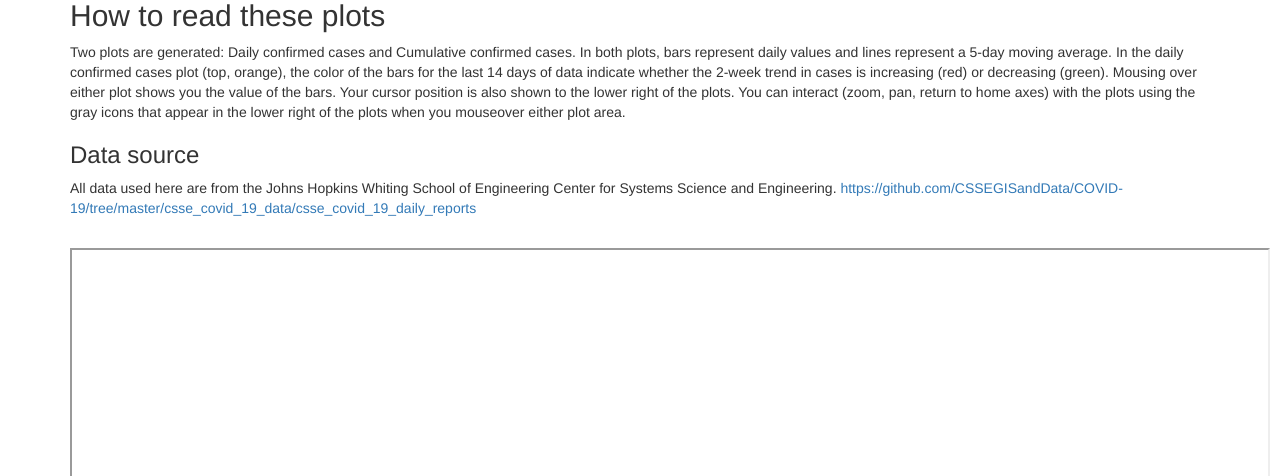
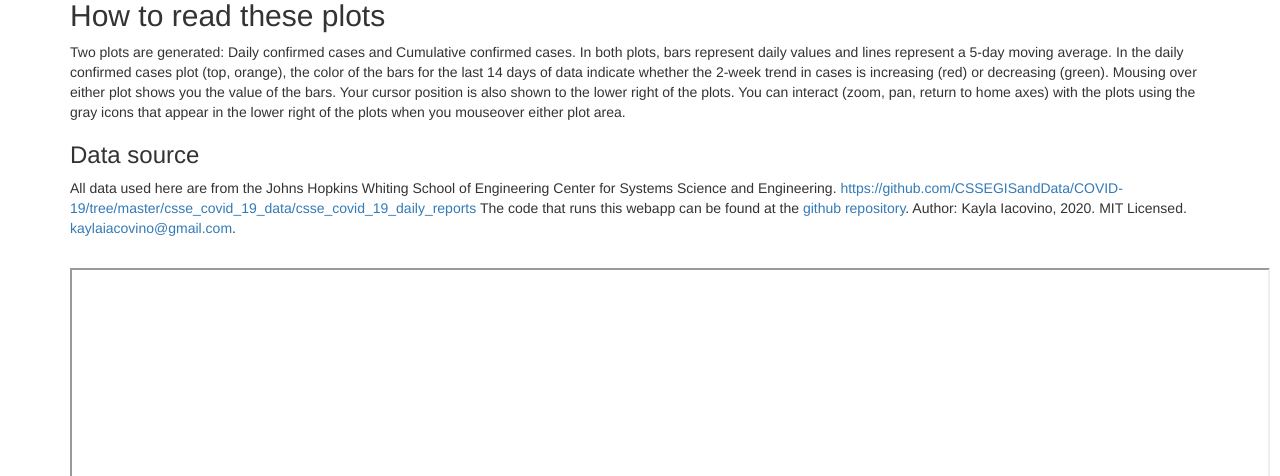
Before and after one commit to kaylai/COVID_JSC, a Django app: template uploads/core/templates/core/home.html in a window 1280 px wide. Shown: the part 203-679 px from the top of the page. Run offline with Django 3.2, Linux system fonts and the light colour scheme; the template is opened without the code that fills it, so the values that code supplies are empty; parts of the project's set-up code (start-up, migrations or seed data) failed here and were passed over; some libraries are stand-ins or nearby versions.

Commit message:
Update README and add repo info to homepage.

```diff
--- a/uploads/core/templates/core/home.html
+++ b/uploads/core/templates/core/home.html
@@ -18,6 +18,10 @@
 
             <h3>Data source</h3>
             All data used here are from the Johns Hopkins Whiting School of Engineering Center for Systems Science and Engineering. <a href="https://github.com/CSSEGISandData/COVID-19/tree/master/csse_covid_19_data/csse_covid_19_daily_reports">https://github.com/CSSEGISandData/COVID-19/tree/master/csse_covid_19_data/csse_covid_19_daily_reports</a>
+
+            The code that runs this webapp can be found at the <a href="https://github.com/kaylai/COVID_JSC">github repository</a>.
+
+            Author: Kayla Iacovino, 2020. MIT Licensed. <a href="mailto:kaylaiacovino@gmail.com">kaylaiacovino@gmail.com</a>.
             <P>&nbsp;</p>
             <P><iframe src="plotfile.html", width="1200", height="1200"></iframe>
         </div>
```
Also changed, not shown: README.md, 5 other files.
